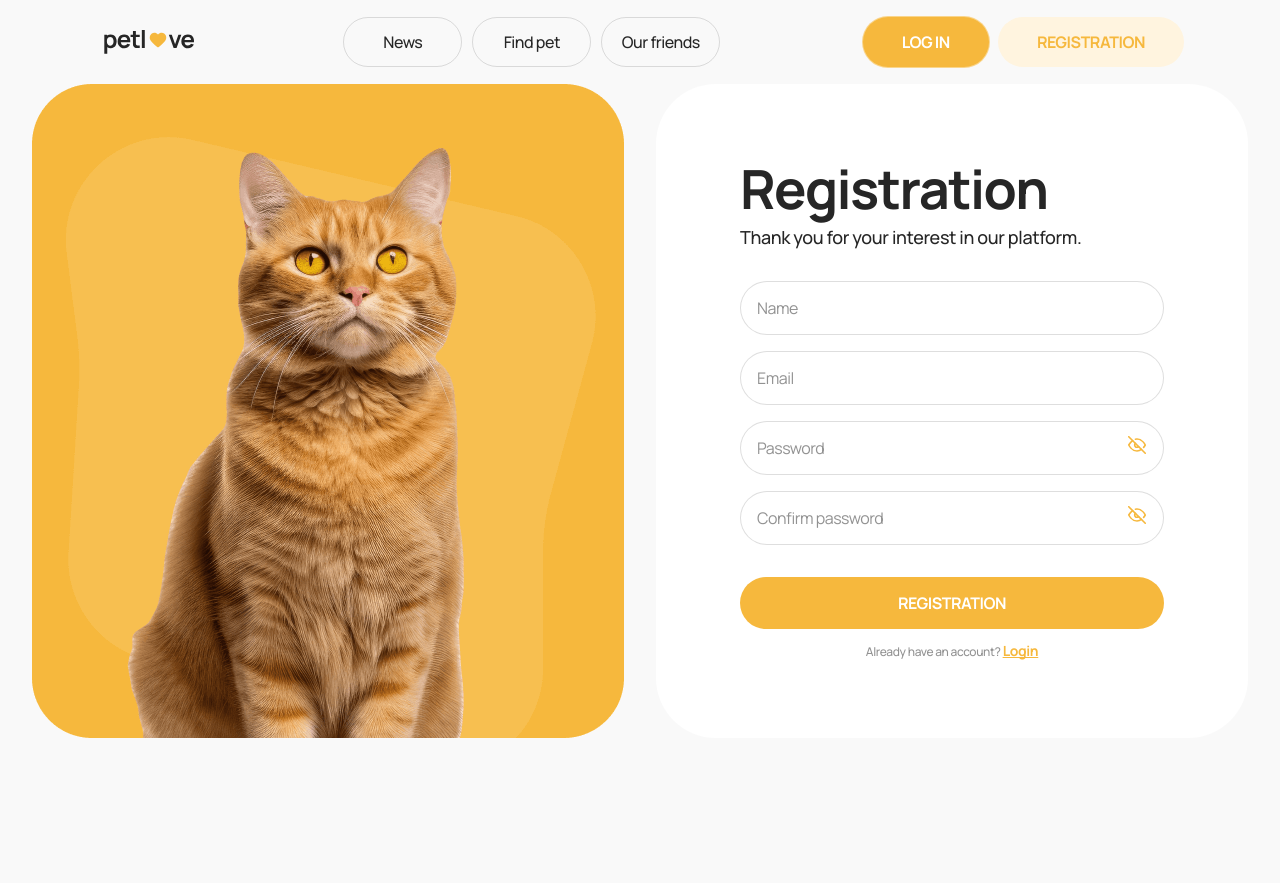
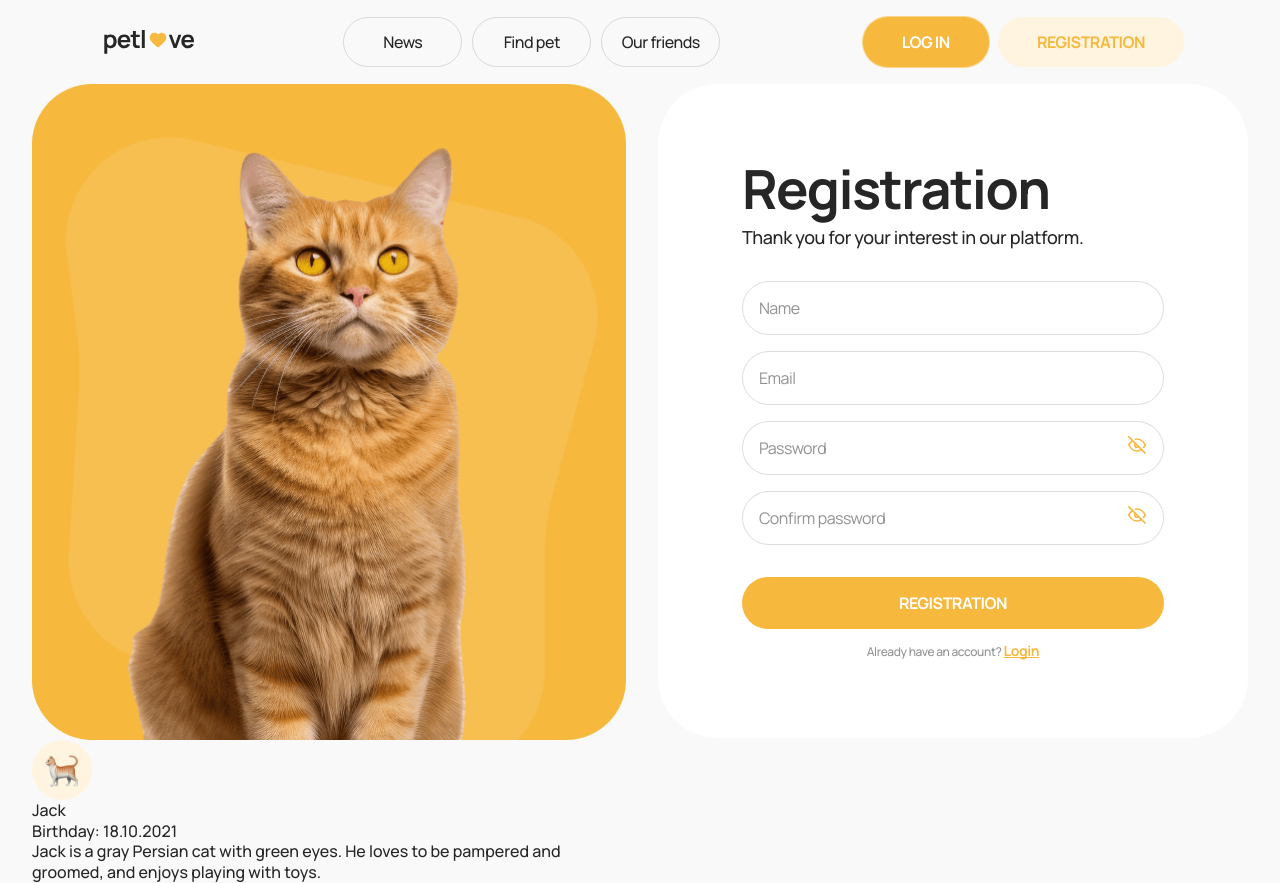
Before and after one commit to valentyna88/petlove, a React (Vite) app: page /register in a window 1280 px wide. Before the commit the page ends 800 px from the top, so only its background shows below. Built offline with nearby package versions, Linux system fonts and the light colour scheme.

Commit message:
feat: add messageWrapper to PetBlock for tablet abd desktop

```diff
--- a/src/components/PetBlock/PetBlock.jsx
+++ b/src/components/PetBlock/PetBlock.jsx
@@ -1,12 +1,18 @@
+import { useMediaQuery } from 'react-responsive';
 import catYellow1xMobile from '../../assets/images/signin/cat-yellow-1x-mobile.png';
 import catYellow2xMobile from '../../assets/images/signin/cat-yellow-2x-mobile.png';
 import catYellow1xTablet from '../../assets/images/signin/cat-yellow-1x-tablet.png';
 import catYellow2xTablet from '../../assets/images/signin/cat-yellow-2x-tablet.png';
 import catYellow1xDesktop from '../../assets/images/signin/cat-yellow-1x-desktop.png';
 import catYellow2xDesktop from '../../assets/images/signin/cat-yellow-2x-desktop.png';
+import catIcon from '../../assets/images/signin/cat-icon.png';
+import css from './PetBlock.module.css';
 
 const PetBlock = () => {
+  const tablet = useMediaQuery({ minWidth: 768 });
+
   return (
+    <div className={css.imageContainer}>
       <picture>
         <source
           media="(min-width: 1280px)"
@@ -27,6 +33,35 @@ const PetBlock = () => {
           height="auto"
         />
       </picture>
+
+      {tablet && (
+        <div className={css.messageWrapper}>
+          <div className={css.avatarWrapper}>
+            <img
+              className={css.avatar}
+              src={catIcon}
+              width={60}
+              height={60}
+              alt="Avatar"
+            />
+          </div>
+
+          <div className={css.textWrapper}>
+            <div className={css.nameWrapper}>
+              <p className={css.name}>Jack</p>
+              <p className={css.birthday}>
+                Birthday:
+                <span> 18.10.2021</span>
+              </p>
+            </div>
+            <p className={css.description}>
+              Jack is a gray Persian cat with green eyes. He loves to be
+              pampered and groomed, and enjoys playing with toys.
+            </p>
+          </div>
+        </div>
+      )}
+    </div>
   );
 };
 
```
Also changed, not shown: src/assets/images/cat_icon@2x.png (deleted), src/assets/images/signin/cat-icon.png (renamed from src/assets/images/cat_icon@1x.png). Lines whose indentation alone changed are shown as unchanged.
